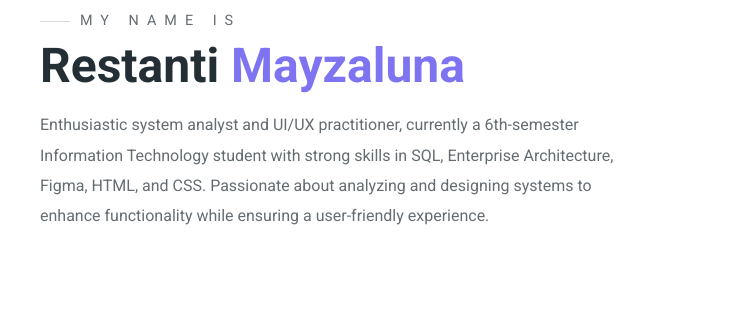
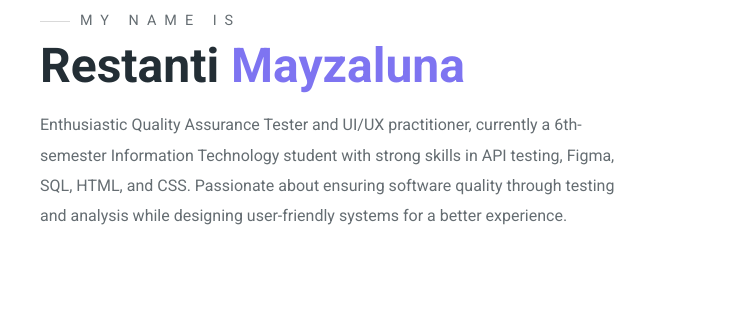
Before and after one commit to mayzalunaz/Portofolio-Website, a plain HTML site: page index.html in a window 1280 px wide. Shown: the part 298-618 px from the top of the page, 0-735 px from the left. Drawn offline with Linux system fonts and the light colour scheme.

Commit message:
Update index.html

```diff
--- a/index.html
+++ b/index.html
@@ -44,9 +44,9 @@
                 <h3 class="pre-title">My name is</h3>
                 <h1 class="hero-name">Restanti <span>Mayzaluna</span></h1>
                 <p>
-                    Enthusiastic system analyst and UI/UX practitioner, currently a 6th-semester Information Technology
-                    student with strong skills in SQL, Enterprise Architecture, Figma, HTML, and CSS. Passionate about analyzing and
-                    designing systems to enhance functionality while ensuring a user-friendly experience.
+                    Enthusiastic Quality Assurance Tester and UI/UX practitioner, currently a 6th-semester Information Technology
+                    student with strong skills in API testing, Figma, SQL, HTML, and CSS. Passionate about ensuring
+                    software quality through testing and analysis while designing user-friendly systems for a better experience.
                 </p>
             </div>
             <div class="hero-right">
@@ -226,6 +226,7 @@
                 </div>
                 <div class="portfolio-tags">
                     <div>Excel</div>
+                    <div>Word</div>
                 </div>
                 <p>Analyzed the highest number of positive Covid-19 cases across 100 districts/cities in Indonesia and categorized them using various methods.</p>
             </div>
```
